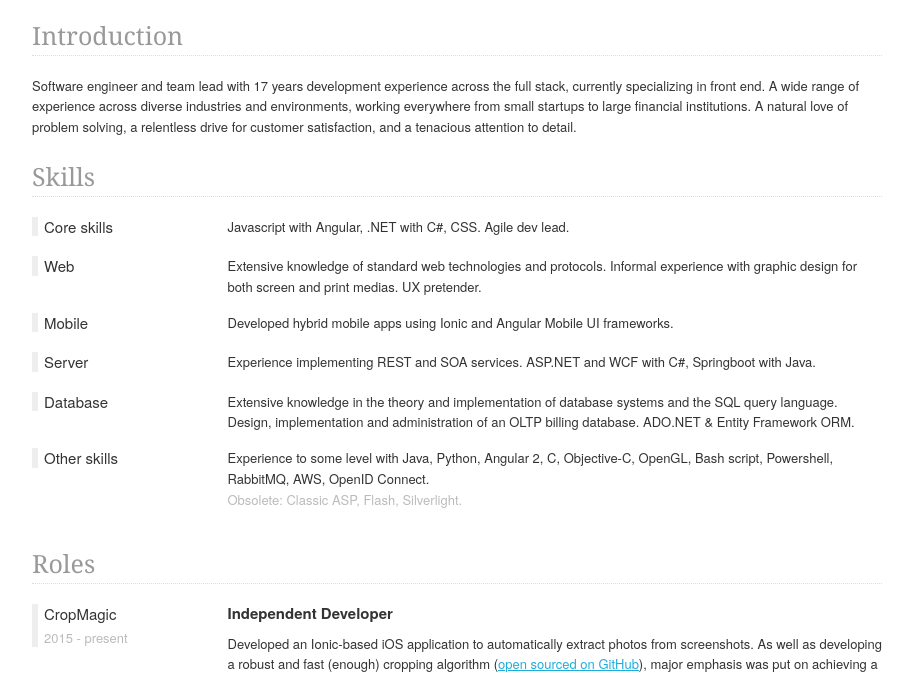
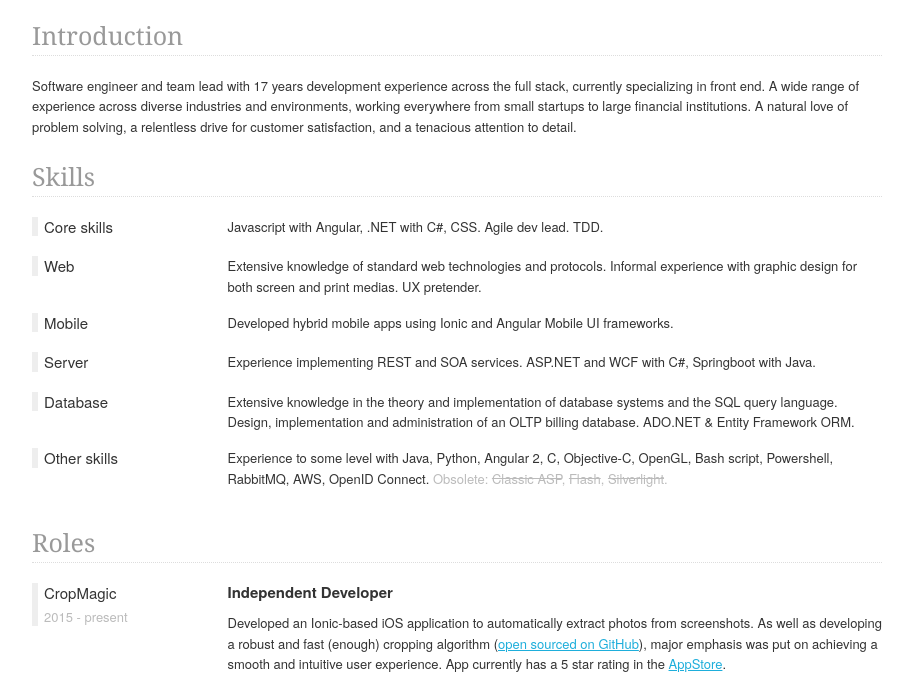
Before and after one commit to mikechamberlain/mikechamberlain.github.io, a plain HTML site: page index.html in a window 1280 px wide. Shown: the part 99-777 px from the top of the page, without its empty margins (183-1096 px from the left). Drawn offline with Linux system fonts and the light colour scheme.

```diff
--- a/index.html
+++ b/index.html
@@ -438,6 +438,15 @@
                 padding: 0 0 0 0;
                 width: 100%;
             }
+
+            /* disable animations */
+            .animated {
+                animation: none !important;
+            }
+
+            header, h2, h3, h4, p, li {
+                opacity: 1 !important;
+            }
         }
 
         @media (min-width: 550px), print {
@@ -513,14 +522,8 @@
             opacity: 0;
         }
 
-        @media print {
-            .animated {
-                animation: none !important;
-            }
-
-            header, h2, h3, h4, p, li {
-                opacity: 1 !important;
-            }
+        .obsolete-skill {
+            text-decoration: line-through;
         }
     </style>
     <style>
@@ -573,7 +576,7 @@
 <div class="row">
     <div class="three columns"><h3>Core skills</h3></div>
     <div class="nine columns">
-        <p>Javascript with Angular, .NET with C#, CSS. Agile dev lead.</p>
+        <p>Javascript with Angular, .NET with C#, CSS. Agile dev lead. TDD.</p>
     </div>
 </div>
 <div class="row">
@@ -610,8 +613,12 @@
     <div class="nine columns">
         <p>Experience to some level with Java, Python, Angular 2, C, Objective-C, OpenGL, Bash script, Powershell,
             RabbitMQ,
-            AWS, OpenID Connect.<br/>
-            <span class="subdued">Obsolete: Classic ASP, Flash, Silverlight.</span></p>
+            AWS, OpenID Connect.
+            <span class="subdued">Obsolete:
+                <span class="obsolete-skill">Classic ASP</span>,
+                <span class="obsolete-skill">Flash</span>,
+                <span class="obsolete-skill">Silverlight</span>.
+            </span></p>
     </div>
 </div>
 
```
